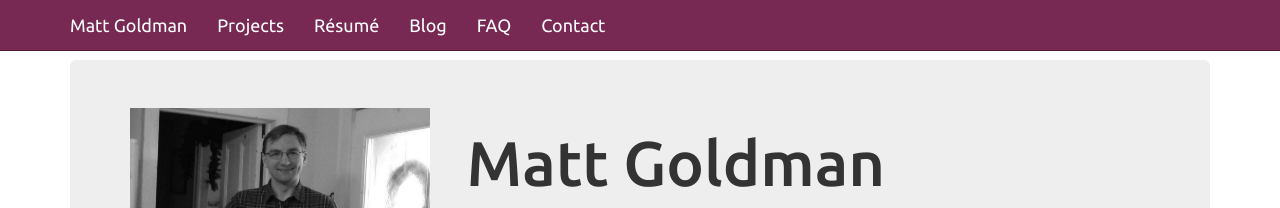
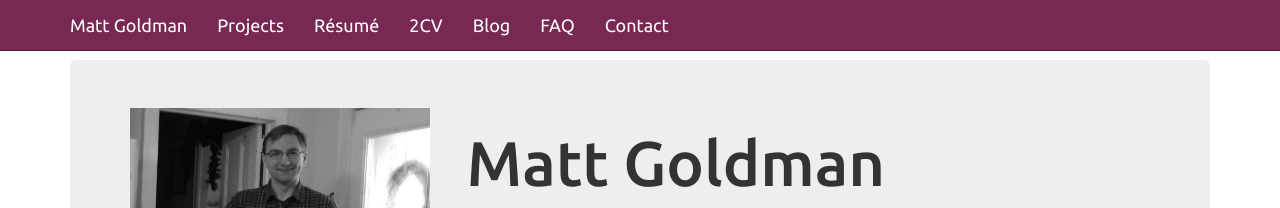
Before and after one commit to robotmlg/mattgoldman.us, a Jekyll site: the page built from index.html, in a window 1280 px wide. Shown: the top 208 px of the page. Built offline with Jekyll 4.4.1, drawn with Linux system fonts in a browser that asks for light colours.

Commit message:
add 2cv to header

```diff
--- a/_config.yml
+++ b/_config.yml
@@ -16,6 +16,7 @@ excerpt-separator: ""
 pages_list:
   - Projects: '/projects'
   - Résumé: '/cv'
+  - 2CV: '/2cv'
   - Blog: '/blog'
   - FAQ: '/faq'
   - Contact: '/contact'
```
